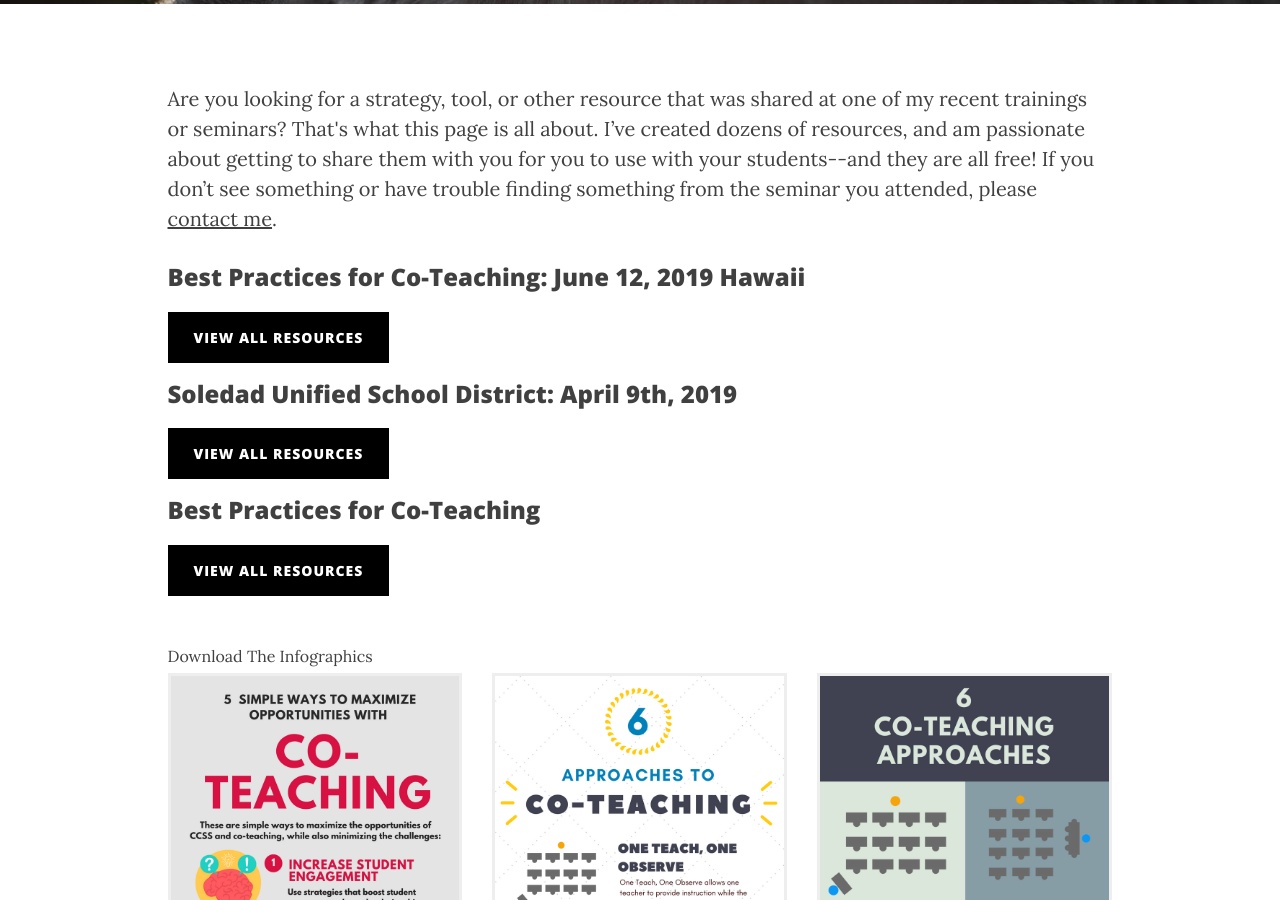
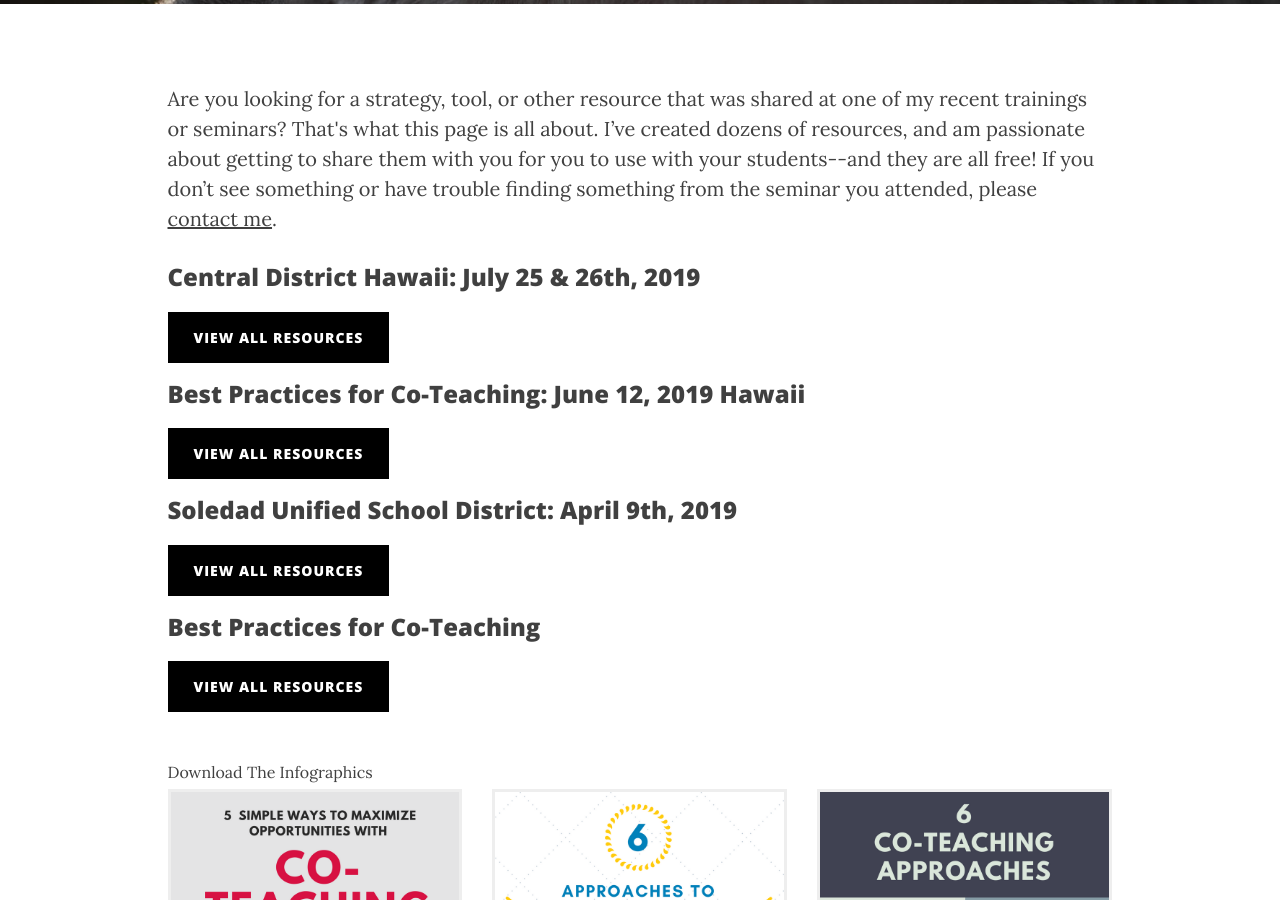
Before and after one commit to iamweswilson/clearlycat, a Jekyll site: the page built from resources.html, in a window 1280 px wide and 900 px high, scrolled down 444 px. Built offline with Jekyll 4.4.1, drawn with Linux system fonts in a browser that asks for light colours; nearby versions of some CDN libraries; comment, search, counter and statistics services are not loaded.

Commit message:
Central Hawaii resource link

```diff
--- a/resources.html
+++ b/resources.html
@@ -24,6 +24,12 @@ permalink: /training-resources/
             <div class="col-sm-10 col-sm-push-1">
                 <p>
                     Are you looking for a strategy, tool, or other resource that was shared at one of my  recent trainings or seminars? That's what this page is all about.  I’ve created dozens of resources, and am passionate about getting to share them with you for you to use with your students--and they are all free!  If you don’t see something or have trouble finding something from the seminar you attended, please <a href="/contact/">contact me</a>.
+                </p>
+                <h3>Central District Hawaii: July 25 & 26th, 2019</h3>
+                <p>
+                    <a href="https://drive.google.com/open?id=0B6LJvCVcyOwfY250UTM5X3FJTms" class="resource-btn" target="_blank">
+                        View All Resources
+                    </a>
                 </p>
                 <h3>Best Practices for Co-Teaching: June 12, 2019 Hawaii</h3>
                 <p>
```
